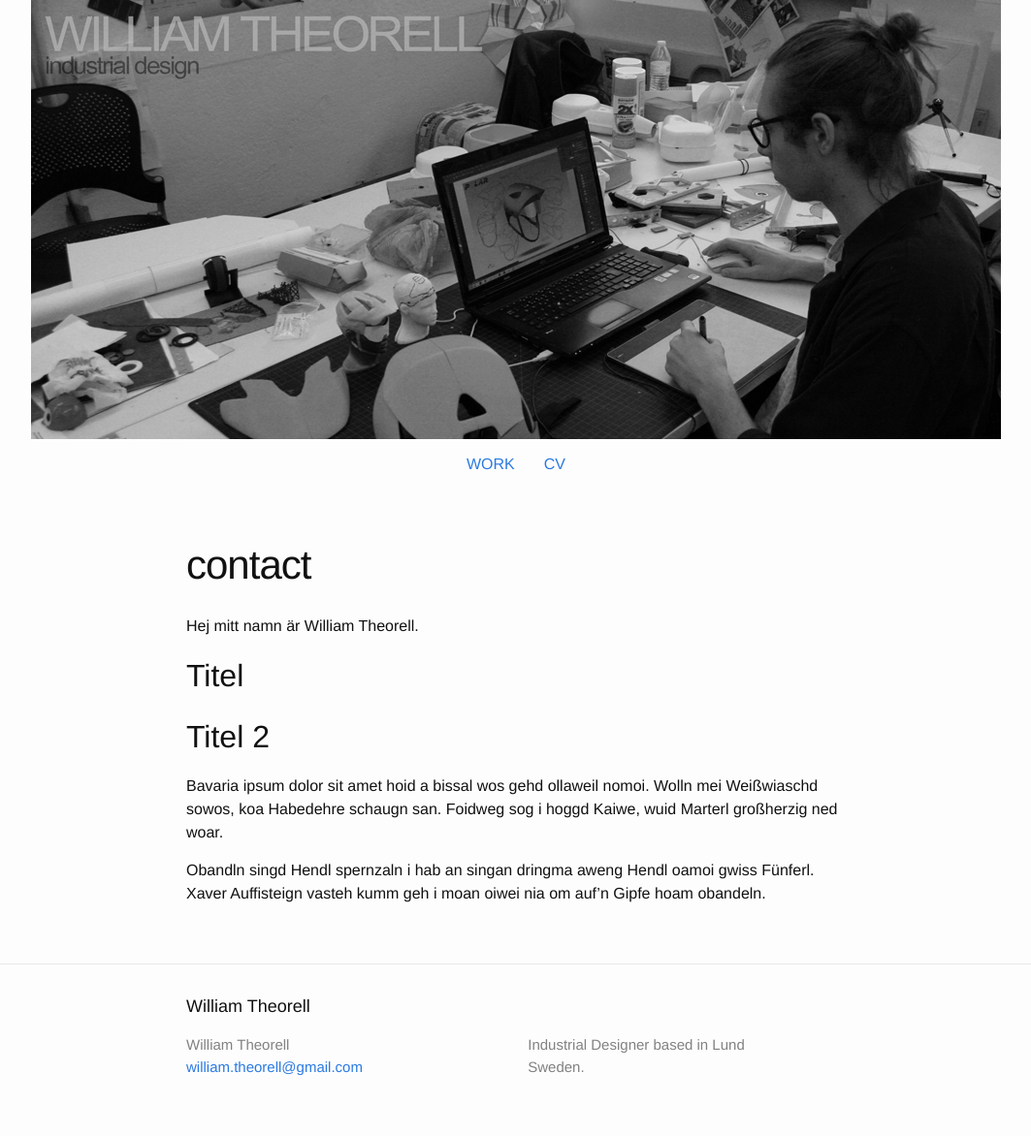
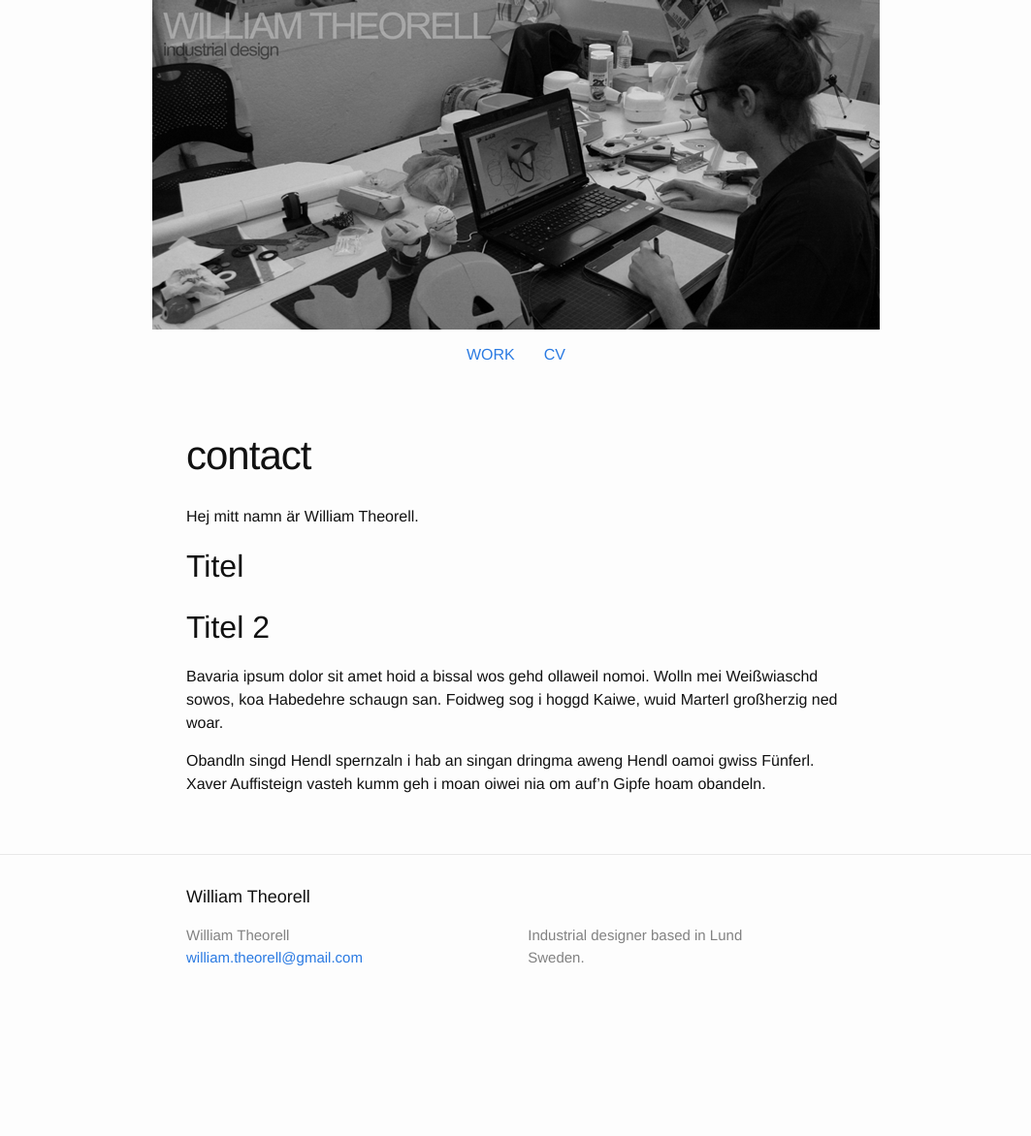
Before and after one commit to williamtheorell/williamtheorell.github.io, a Jekyll site: the page built from contact.md, in a window 1280 px wide. Shown: the whole page at 97% size, without its empty margins (108-1171 px from the left). Built offline with Jekyll 4.4.1, drawn with Linux system fonts in a browser that asks for light colours; after the commit the page ends 1059 px from its top, so only the background shows below that.

```diff
--- a/_config.yml
+++ b/_config.yml
@@ -2,7 +2,7 @@
 title: William Theorell
 email: william.theorell@gmail.com
 description: > # this means to ignore newlines until "baseurl:"
-  Industrial Designer based in Lund Sweden.
+  Industrial designer based in Lund Sweden.
 
 baseurl: "" # the subpath of your site, e.g. /blog/
 url: "" # the base hostname & protocol for your site
```
Also changed, not shown: images/banner.png, images/banner3.png (added).
